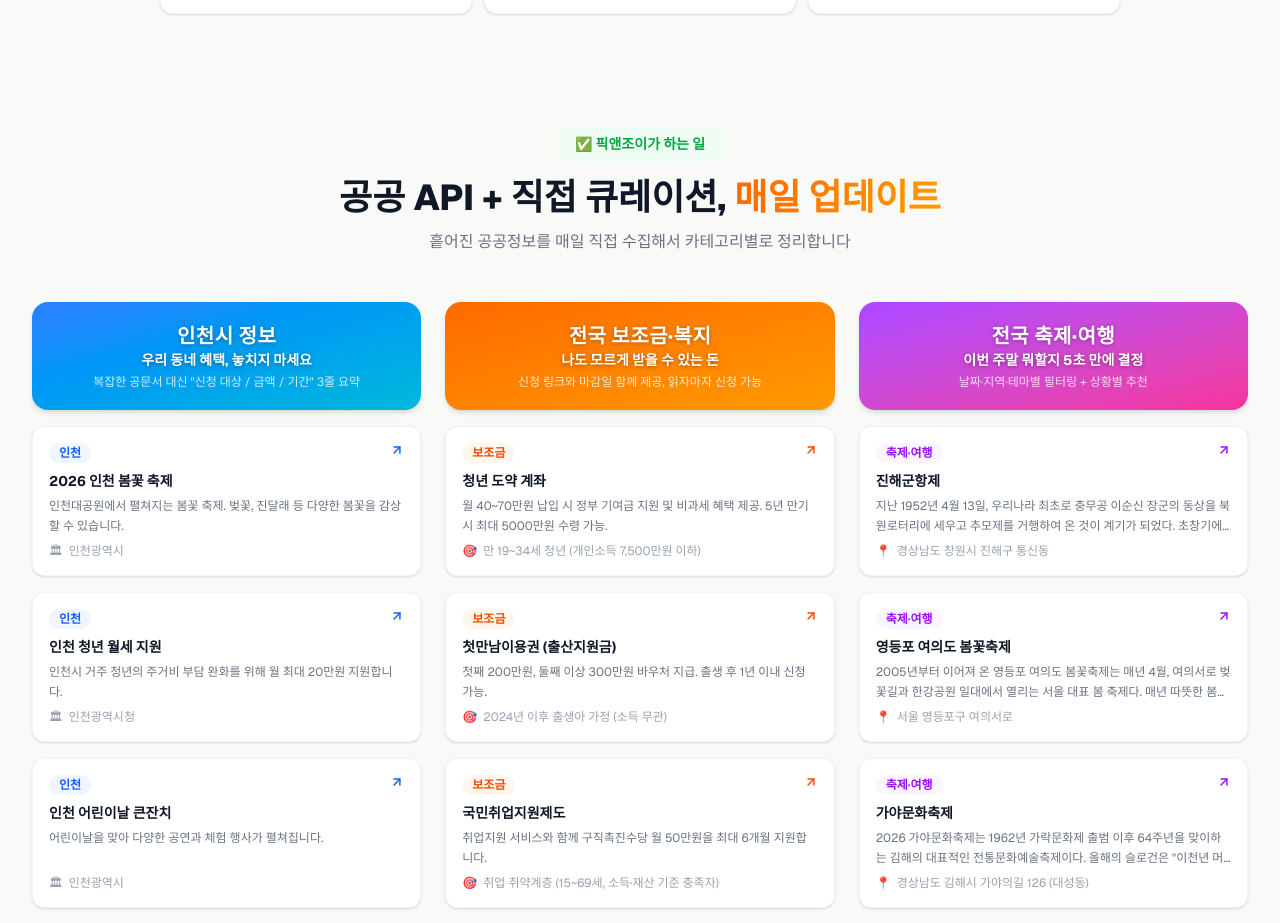
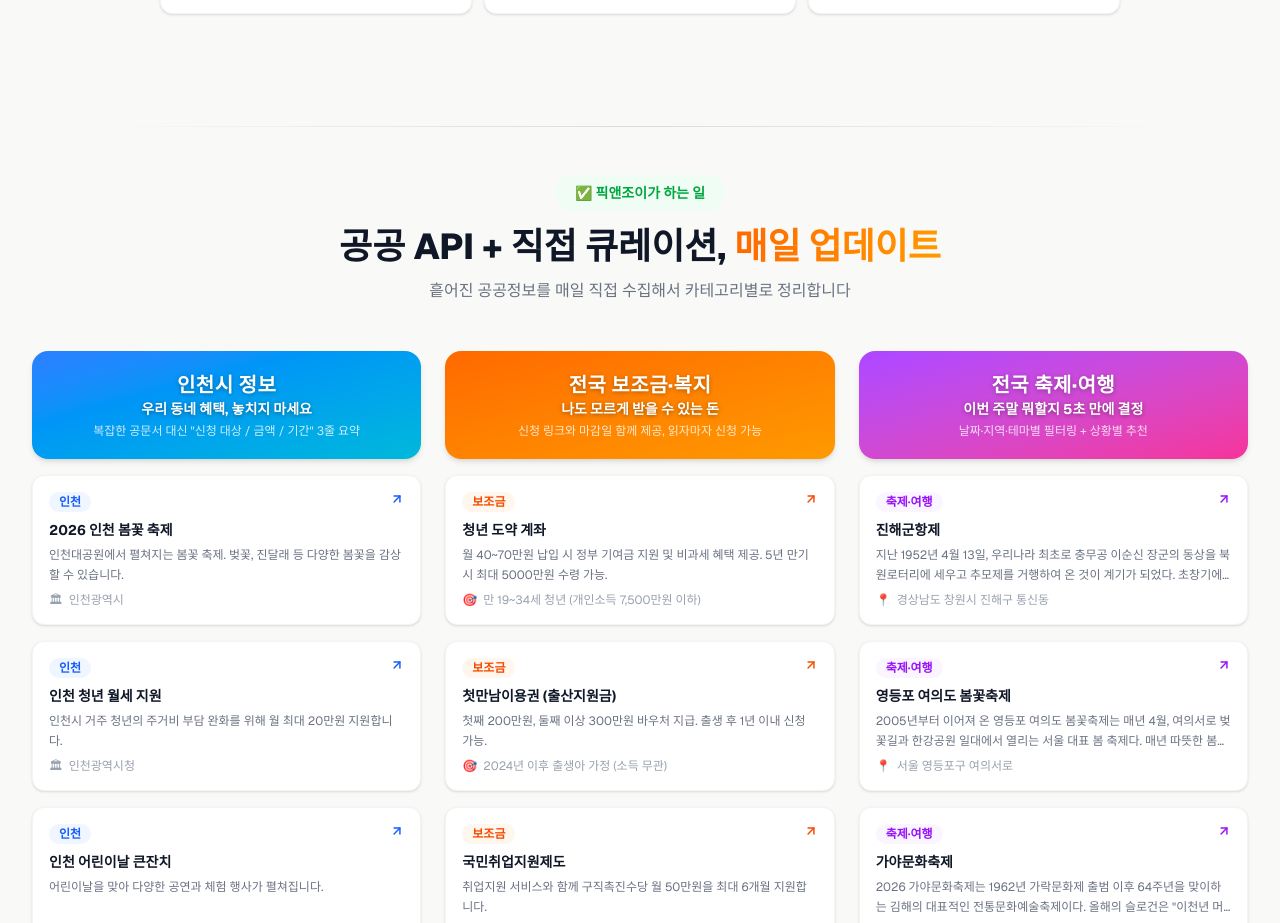
Before and after one commit to RoyHong01/my-local-info, a Next.js app: page / in a window 1280 px wide. Shown: the part 1060-1983 px from the top of the page. Built offline with nearby package versions, Linux system fonts and the light colour scheme; no server answers.

Commit message:
style: add subtle gradient divider before solution section

```diff
--- a/src/app/page.tsx
+++ b/src/app/page.tsx
@@ -305,6 +305,13 @@ export default async function Home() {
 
       {/* ── Category Cards Section ── */}
       <section className="pt-16 md:pt-20 pb-20" id="categories">
+        <div className="max-w-6xl mx-auto px-6 sm:px-8 mb-10 md:mb-12">
+          <div
+            aria-hidden="true"
+            className="h-px w-full bg-gradient-to-r from-transparent via-stone-300/80 to-transparent"
+          />
+        </div>
+
         <div className="max-w-7xl mx-auto px-4 sm:px-6 lg:px-8 mb-12">
           <div className="text-center">
             <span className="inline-block px-5 py-2 rounded-full bg-green-50 text-green-600 text-sm font-bold mb-4">✅ 픽앤조이가 하는 일</span>
```
